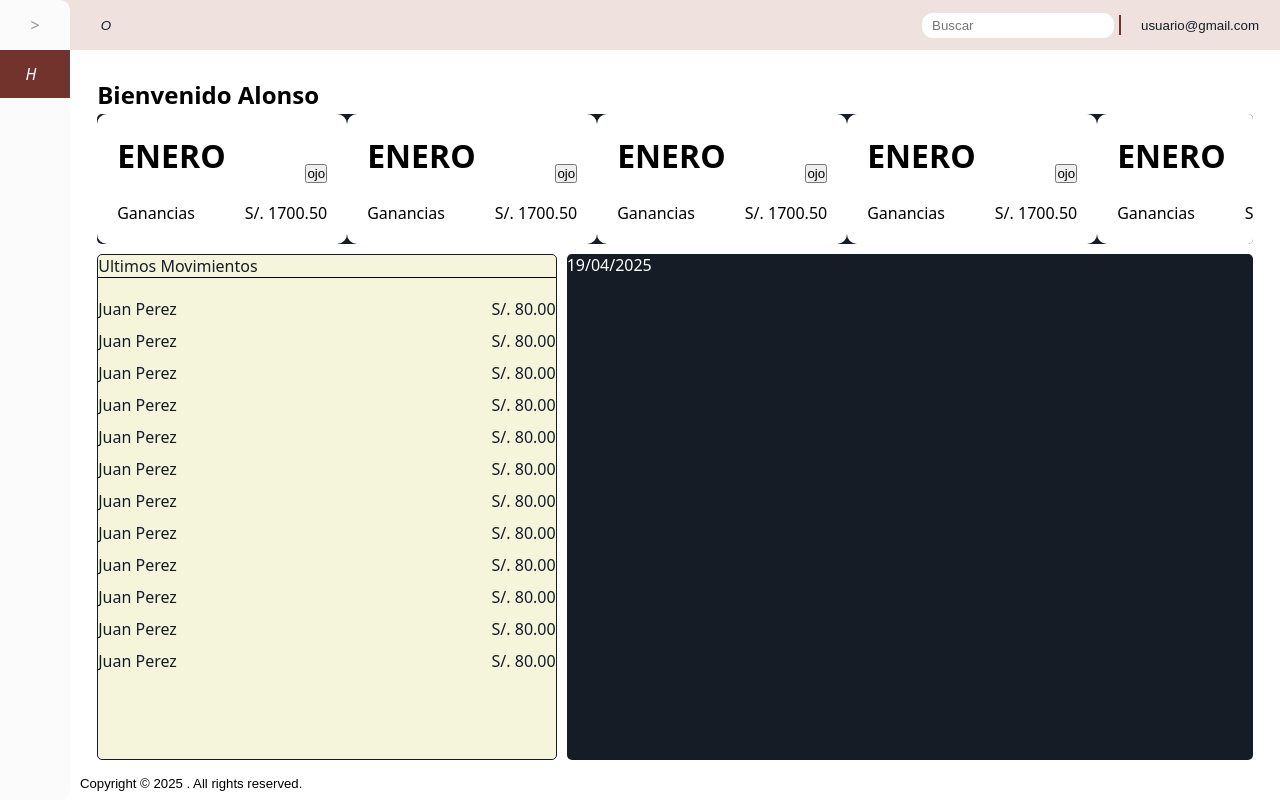
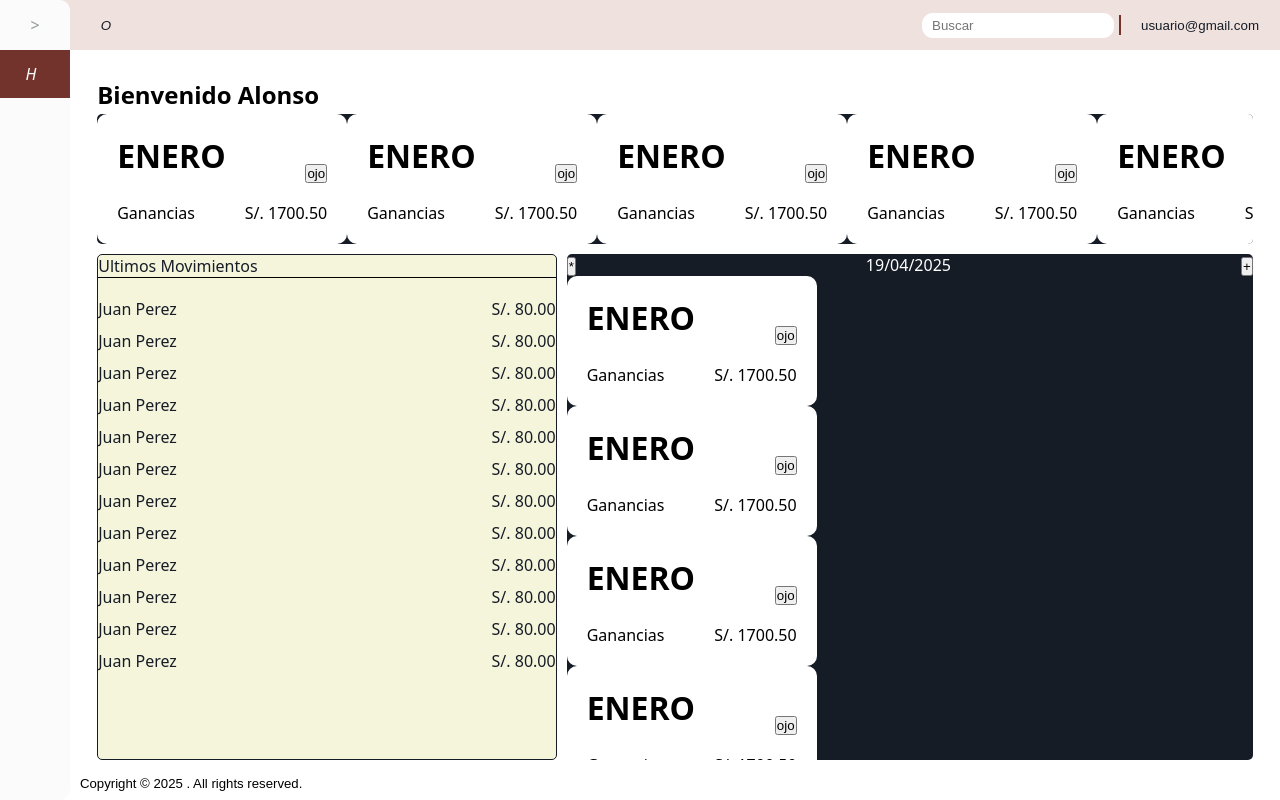
Before and after one commit to AlonsoCod3/Facturando, an Angular app: page / in a window 1280 px wide. Built offline with nearby package versions, Linux system fonts and the light colour scheme.

Commit message:
Uso de templates para cada tipo de cards en componente raiz

```diff
--- a/src/app/components/card/card.component.html
+++ b/src/app/components/card/card.component.html
@@ -1,3 +1,4 @@
+@if (typo == "resumen"){
     <div class="main">
         <section class="title"><b>ENERO</b></section>
         <button class="eye-show">
@@ -12,3 +13,23 @@
             </div>
         </section>
     </div>
+}
+@else if (typo == "daily"){
+    <div class="main">
+        <section class="title"><b>ENERO</b></section>
+        <button class="eye-show">
+            ojo
+        </button>
+        <section class="content">
+            <div>
+                <span>Ganancias</span>
+            </div>
+            <div>
+                <span>S/. 1700.50</span>
+            </div>
+        </section>
+    </div>
+}
+@else {
+    <div>default</div>
+}
--- a/src/app/components/card/card.component.ts
+++ b/src/app/components/card/card.component.ts
@@ -1,4 +1,4 @@
-import { Component } from '@angular/core';
+import { Component, Input, OnInit } from '@angular/core';
 
 @Component({
   selector: 'app-card',
@@ -6,6 +6,8 @@ import { Component } from '@angular/core';
   templateUrl: './card.component.html',
   styleUrl: './card.component.css'
 })
-export class CardComponent {
+export class CardComponent implements OnInit{
+  @Input("typo") typo : string = ""
 
+  ngOnInit(): void {}
 }
--- a/src/app/pages/home/home.component.html
+++ b/src/app/pages/home/home.component.html
@@ -7,14 +7,14 @@
       <div class="section-card dark" data-pad="20">
         <section class="c-width gap" data-gap="20">
           @for (item of [].constructor(5); track $index) {
-            <app-card />
+            <app-card [typo]="'resumen'" />
           }
         </section>
       </div>
     </section>
     <section class="section-data">
       <div class="section-card light" data-pad="20">
-        <section class="child c-height">
+        <section class="c-height">
           <p class="title-separate">ultimos movimientos</p>
           <ul class="movimientos">
             @for ( mov of [].constructor(12); track $index) {
@@ -27,8 +27,18 @@
         </section>
       </div>
       <div class="section-card dark" data-pad="20">
-        <section class="child c-height">
-          <p>19/04/2025</p>
+        <section class="header-section">
+          <div><button>*</button></div>
+          <div class="date"><p>19/04/2025</p></div>
+          <div><button>+</button></div>
+        </section>
+        <section class="content-section">
+          @for (item of [].constructor(5); track $index) {
+            <app-card [typo]="'daily'"/>
+          }
+        </section>
+        <section class="footer-section">
+
         </section>
       </div>
     </section>
```
Lines whose indentation alone changed are shown as unchanged.
